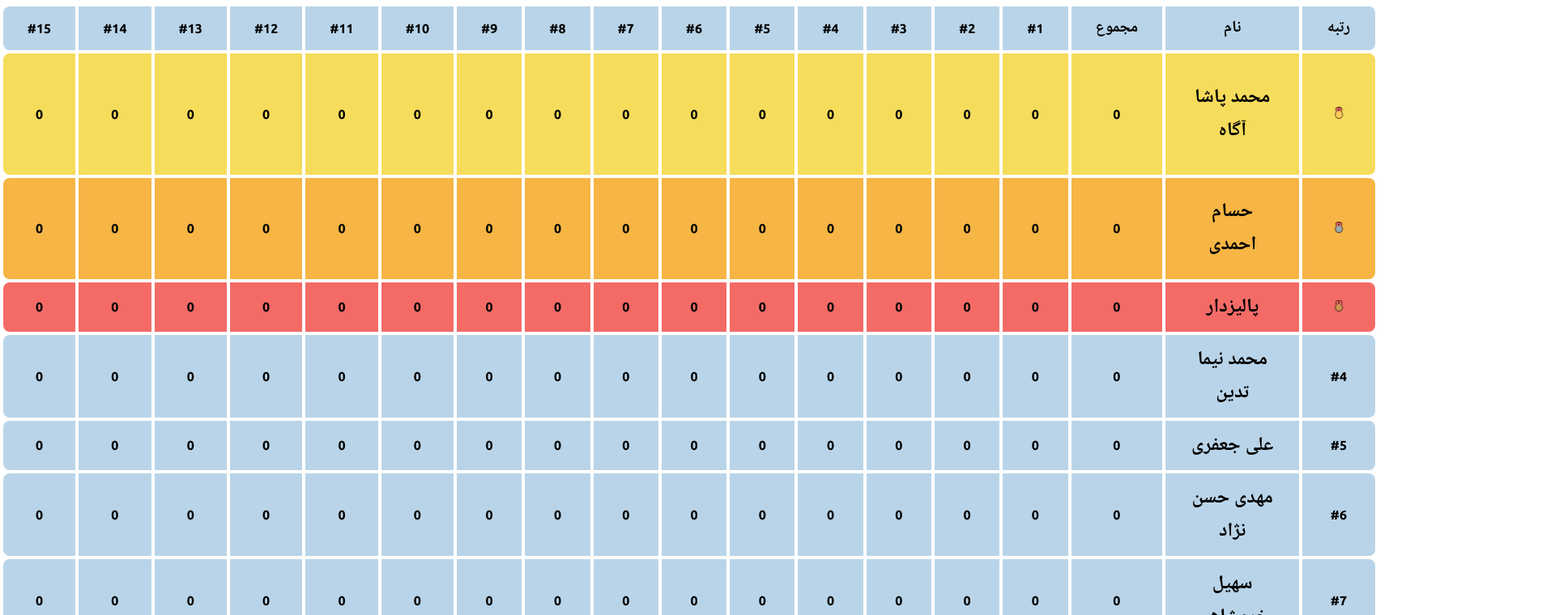
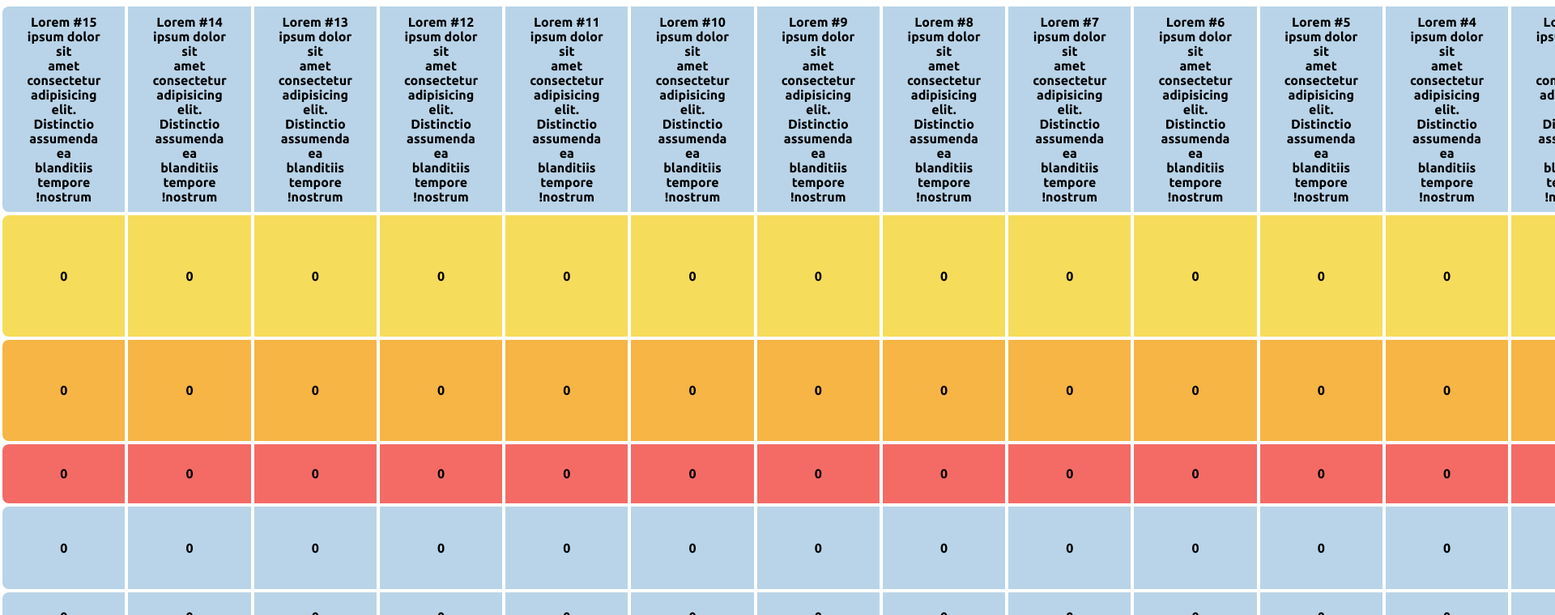
Before and after one commit to IMrBones/barnamesazi.github.io, a plain HTML site: page index.html in a window 1280 px wide. Shown: the part 120-880 px from the top of the page at 81% size, 1920 px wide, since content can reach past the window. Drawn offline with Linux system fonts and the light colour scheme.

Commit message:
Update index.html
update

```diff
--- a/index.html
+++ b/index.html
@@ -10,35 +10,80 @@
     <header id="header">
         <a class="logo" href="index.html">برنامه سازی</a>
         <img id="theme-button" src="icons/darkmodewhite.png" alt="theme">
-        <nav>
-            <!-- <a class="navLinks" data-target="project-3" href="studentlist.html">لیست دانش آموزان</a>
+        <!-- <nav>
+            <a class="navLinks" data-target="project-3" href="studentlist.html">لیست دانش آموزان</a>
             <a class="navLinks" data-target="project-2" href="projectlist.html">لیست پروژه ها</a>
-            <a class="navLinks" href="index.html" data-target="project-1">Leaderboard</a> -->
-        </nav>
+            <a class="navLinks" href="index.html" data-target="project-1">Leaderboard</a>
+        </nav> -->
     </header>
     <table>
         <tr id="explainer">
             <td class="rankmedal">رتبه</td>
             <td class="name">نام</td>
             <td class="overallscore" style="font-weight: 900; font-size: 20px;">مجموع</td>
-            <td class="firstproject">#1</td>
-            <td class="secondproject">#2</td>
-            <td class="thirdproject">#3</td>
-            <td class="fourthproject">#4</td>
-            <td class="fifthproject">#5</td>
-            <td class="sixthproject">#6</td>
-            <td class="seventhproject">#7</td>
-            <td class="eigthproject">#8</td>
-            <td class="ninethproject">#9</td>
-            <td class="tenthproject">#10</td>
-            <td class="eleventhproject">#11</td>
-            <td class="twelvethproject">#12</td>
-            <td class="thirteenthproject">#13</td>
-            <td class="fourteenthproject">#14</td>
-            <td class="poudmangradeb">#15</td>
+            <td class="firstproject">
+                #1
+                <span class="tooltip">Lorem ipsum dolor sit<br>amet consectetur adipisicing elit. Distinctio assumenda ea blanditiis tempore nostrum!</span>
+            </td>
+            <td class="secondproject">
+                #2
+                <span class="tooltip">Lorem ipsum dolor sit<br>amet consectetur adipisicing elit. Distinctio assumenda ea blanditiis tempore nostrum!</span>
+            </td>
+            <td class="thirdproject">
+                #3
+                <span class="tooltip">Lorem ipsum dolor sit<br>amet consectetur adipisicing elit. Distinctio assumenda ea blanditiis tempore nostrum!</span>
+            </td>
+            <td class="fourthproject">
+                #4
+                <span class="tooltip">Lorem ipsum dolor sit<br>amet consectetur adipisicing elit. Distinctio assumenda ea blanditiis tempore nostrum!</span>
+            </td>
+            <td class="fifthproject">
+                #5
+                <span class="tooltip">Lorem ipsum dolor sit<br>amet consectetur adipisicing elit. Distinctio assumenda ea blanditiis tempore nostrum!</span>
+            </td>
+            <td class="sixthproject">
+                #6
+                <span class="tooltip">Lorem ipsum dolor sit<br>amet consectetur adipisicing elit. Distinctio assumenda ea blanditiis tempore nostrum!</span>
+            </td>
+            <td class="seventhproject">
+                #7
+                <span class="tooltip">Lorem ipsum dolor sit<br>amet consectetur adipisicing elit. Distinctio assumenda ea blanditiis tempore nostrum!</span>
+            </td>
+            <td class="eigthproject">
+                #8
+                <span class="tooltip">Lorem ipsum dolor sit<br>amet consectetur adipisicing elit. Distinctio assumenda ea blanditiis tempore nostrum!</span>
+            </td>
+            <td class="ninethproject">
+                #9
+                <span class="tooltip">Lorem ipsum dolor sit<br>amet consectetur adipisicing elit. Distinctio assumenda ea blanditiis tempore nostrum!</span>
+            </td>
+            <td class="tenthproject">
+                #10
+                <span class="tooltip">Lorem ipsum dolor sit<br>amet consectetur adipisicing elit. Distinctio assumenda ea blanditiis tempore nostrum!</span>
+            </td>
+            <td class="eleventhproject">
+                #11
+                <span class="tooltip">Lorem ipsum dolor sit<br>amet consectetur adipisicing elit. Distinctio assumenda ea blanditiis tempore nostrum!</span>
+            </td>
+            <td class="twelvethproject">
+                #12
+                <span class="tooltip">Lorem ipsum dolor sit<br>amet consectetur adipisicing elit. Distinctio assumenda ea blanditiis tempore nostrum!</span>
+            </td>
+            <td class="thirteenthproject">
+                #13
+                <span class="tooltip">Lorem ipsum dolor sit<br>amet consectetur adipisicing elit. Distinctio assumenda ea blanditiis tempore nostrum!</span>
+            </td>
+            <td class="fourteenthproject">
+                #14
+                <span class="tooltip">Lorem ipsum dolor sit<br>amet consectetur adipisicing elit. Distinctio assumenda ea blanditiis tempore nostrum!</span>
+            </td>
+            <td class="poudmangradeb">
+                #15
+                <span class="tooltip">Lorem ipsum dolor sit<br>amet consectetur adipisicing elit. Distinctio assumenda ea blanditiis tempore nostrum!</span>
+            </td>
         </tr>
         <tr id="rankone">
-            <td class="rankmedal"><img src="icons/rankone.png" alt="medal" width="50%"></td>
+            <td class="rankmedal"><img src="icons/rankone.png" alt="medal" width="50px"></td>
             <td class="name">محمد پاشا آگاه</td>
             <td class="overallscore">0</td>
             <td class="firstproject">0</td>
@@ -58,7 +103,7 @@
             <td class="poudmangradeb">0</td>
         </tr>
         <tr id="ranktwo">
-            <td class="rankmedal"><img src="icons/ranktwo.png" alt="medal" width="50%"></td>
+            <td class="rankmedal"><img src="icons/ranktwo.png" alt="medal" width="50px"></td>
             <td class="name">حسام احمدی</td>
             <td class="overallscore">0</td>
             <td class="firstproject">0</td>
@@ -78,7 +123,7 @@
             <td class="poudmangradeb">0</td>
         </tr>
         <tr id="rankthree">
-            <td class="rankmedal"><img src="icons/rankthree.png" alt="medal" width="50%"></td>
+            <td class="rankmedal"><img src="icons/rankthree.png" alt="medal" width="50px"></td>
             <td class="name">پالیزدار</td>
             <td class="overallscore">0</td>
             <td class="firstproject">0</td>
```
